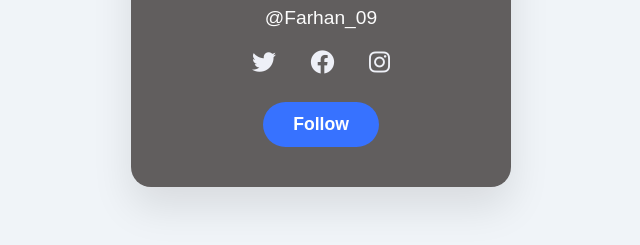
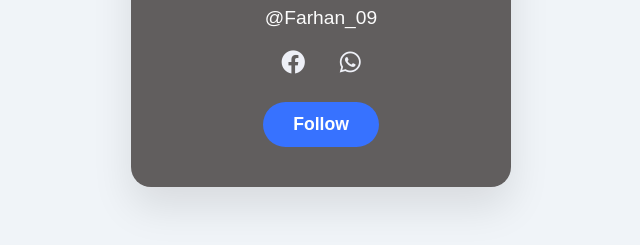
Before and after one commit to Farhan5685/Farhan, a plain HTML site: page index.html in a window 1280 px wide. Shown: the part 371-616 px from the top of the page, without its empty margins (319-959 px from the left). Drawn offline with Linux system fonts and the light colour scheme.

Commit message:
Update index.html

```diff
--- a/index.html
+++ b/index.html
@@ -18,11 +18,13 @@
         <div class="profile-details">
             <h2>Farhan Hussain</h2>
             <p class="username">@Farhan_09</p>
-            <div class="social-icons">
-                <a href="" class="social-icon"><i class="fab fa-twitter"></i></a>
-                <a href="" class="social-icon"><i class="fab fa-facebook"></i></a>
-                <a href="" class="social-icon"><i class="fab fa-instagram"></i></a>
-            </div>
+           <div class="social-icons">
+
+    <a href="" class="social-icon"><i class="fab fa-facebook"></i></a>
+
+    <a href="https://wa.me/+923166570343" class="social-icon" target="_blank"><i class="fab fa-whatsapp"></i></a>
+</div>
+
         </div>
         <div class="profile-actions">
             <button class="follow-btn">Follow</button>
```
